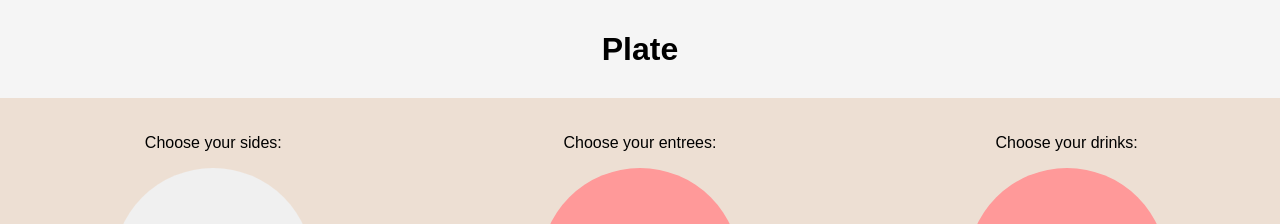
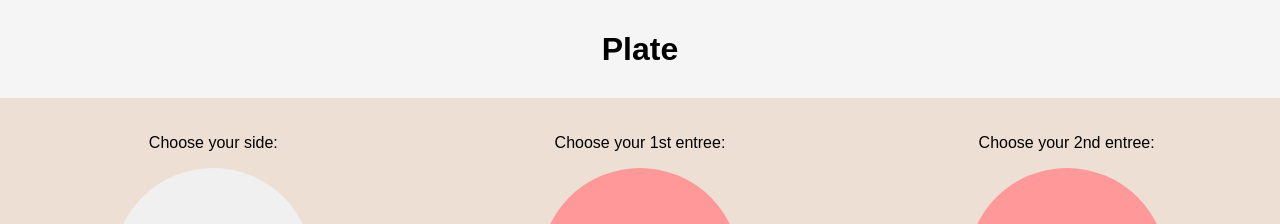
Before and after one commit to connorrclarke/project-3-team-0S, a React (Create React App) app in the folder client/: page /plate in a window 1280 px wide. Shown: the top 224 px of the page. Built offline with nearby package versions, Linux system fonts and the light colour scheme; no server answers.

Commit message:
fixed formatting for bowl plate and bigger plate to match

```diff
--- a/client/src/views/CustomerView/Biggerplate.js
+++ b/client/src/views/CustomerView/Biggerplate.js
@@ -10,31 +10,31 @@ function Biggerplate() {
 
             <div className="middle-section">
                 <div className="category-description">
+                    <p>Select your side:</p>
                     <div className="sides-circle">
                         <span>Sides</span>
                     </div>
-                    <p>Select your Sides</p>
                 </div>
 
                 <div className="category-description">
+                    <p>Select your 1st entree:</p>
                     <div className="entree-circle">
                         <span>Entree</span>
                     </div>
-                    <p>Select your 1st Entree</p>
                 </div>
 
                 <div className="category-description">
+                    <p>Select your 2nd entree:</p>
                     <div className="entree-circle">
                         <span>Entree</span>
                     </div>
-                    <p>Select your 2nd Entree</p>
                 </div>
 
                 <div classNae="category-description">
+                    <p>Select your 3rd entree:</p>
                     <div className="entree-circle">
                         <span>Entree</span>
                     </div>
-                    <p>Select your 3rd Entree</p>
                 </div>
             </div>
 
--- a/client/src/views/CustomerView/Bowl.js
+++ b/client/src/views/CustomerView/Bowl.js
@@ -40,11 +40,11 @@ const Bowl = () => {
             {/* Middle section with two circle buttons */}
             <div className="middle-section">
                 <div className="category-description">
-                    <p>Choose your sides:</p>
+                    <p>Choose your side:</p>
                     <button className="sides-circle">Sides</button>
                 </div>
                 <div className="category-description">
-                    <p>Choose your entrees:</p>
+                    <p>Choose your entree:</p>
                     <button className="entree-circle">Entree</button>
                 </div>
             </div>
--- a/client/src/views/CustomerView/Plate.js
+++ b/client/src/views/CustomerView/Plate.js
@@ -40,15 +40,15 @@ const Plate = () => {
       {/* Middle section with circle buttons */}
       <div className="middle-section">
         <div className="category-description">
-          <p>Choose your sides:</p>
+          <p>Choose your side:</p>
           <button className="sides-circle">Sides</button>
         </div>
         <div className="category-description">
-          <p>Choose your entrees:</p>
+          <p>Choose your 1st entree:</p>
           <button className="entree-circle">Entree</button>
         </div>
         <div className="category-description">
-          <p>Choose your drinks:</p>
+          <p>Choose your 2nd entree:</p>
           <button className="entree-circle">Entree</button>
         </div>
       </div>
```
